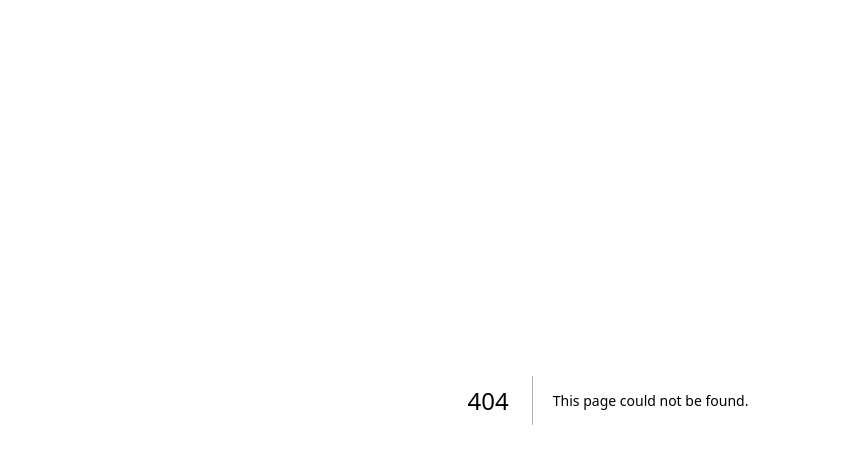
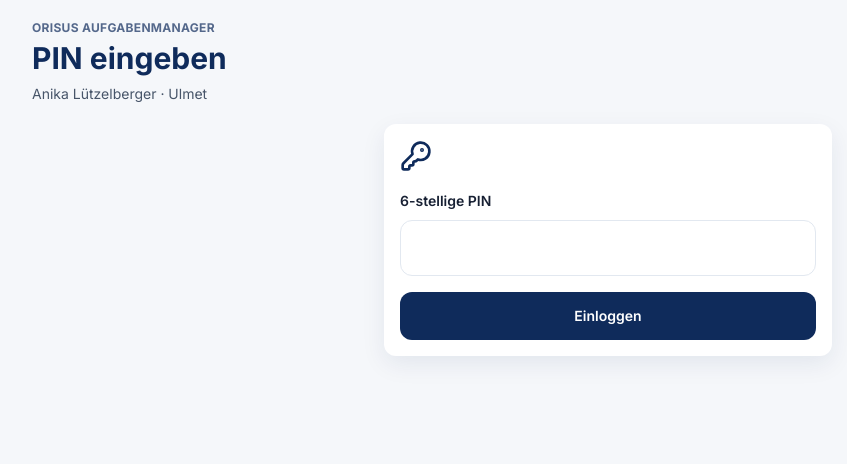
Before and after one commit to SvendNeumann/orisus-aufgabenmanager, a Next.js app: page /login/emp-anika in a window 1280 px wide. Before the commit this address had no page. Shown: the top 464 px of the page, without its empty margins (32-879 px from the left). Built offline with nearby package versions, Linux system fonts and the light colour scheme; no server answers.

Commit message:
feat: add PIN login page

```diff
--- /dev/null
+++ b/app/login/[employeeId]/page.tsx
@@ -0,0 +1,10 @@
+import { redirect } from "next/navigation";
+import { KeyRound } from "lucide-react";
+import { Card, Page } from "@/components/ui";
+import { getEmployees } from "@/lib/orisus";
+
+export default async function PinPage({ params, searchParams }: { params: { employeeId: string }; searchParams: { error?: string } }) {
+  const employee = (await getEmployees()).find((item) => item.id === params.employeeId);
+  if (!employee) redirect("/login");
+  return <Page title="PIN eingeben" subtitle={`${employee.display_name} · ${employee.location_name}`}><Card className="mx-auto max-w-md">{searchParams.error ? <p className="mb-4 rounded-xl bg-red-50 p-3 text-sm font-semibold text-danger">PIN nicht korrekt oder Zugang temporär gesperrt.</p> : null}<KeyRound className="mb-4 h-8 w-8 text-navy" /><form action="/api/auth/login" method="post" className="space-y-4"><input type="hidden" name="employee_id" value={employee.id} /><label className="block"><span className="text-sm font-semibold">6-stellige PIN</span><input name="pin" inputMode="numeric" pattern="[0-9]{6}" maxLength={6} minLength={6} required className="mt-2 h-14 w-full rounded-xl border border-slate-200 px-4 text-center text-2xl tracking-[0.4em] focus-ring" /></label><button className="min-h-12 w-full rounded-xl bg-navy px-5 text-sm font-semibold text-white">Einloggen</button></form></Card></Page>;
+}
```
